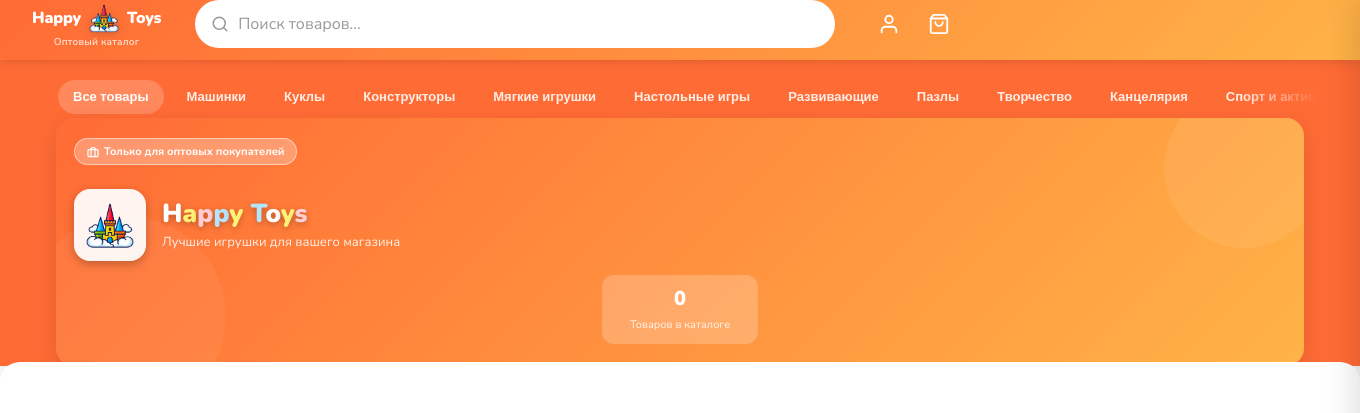
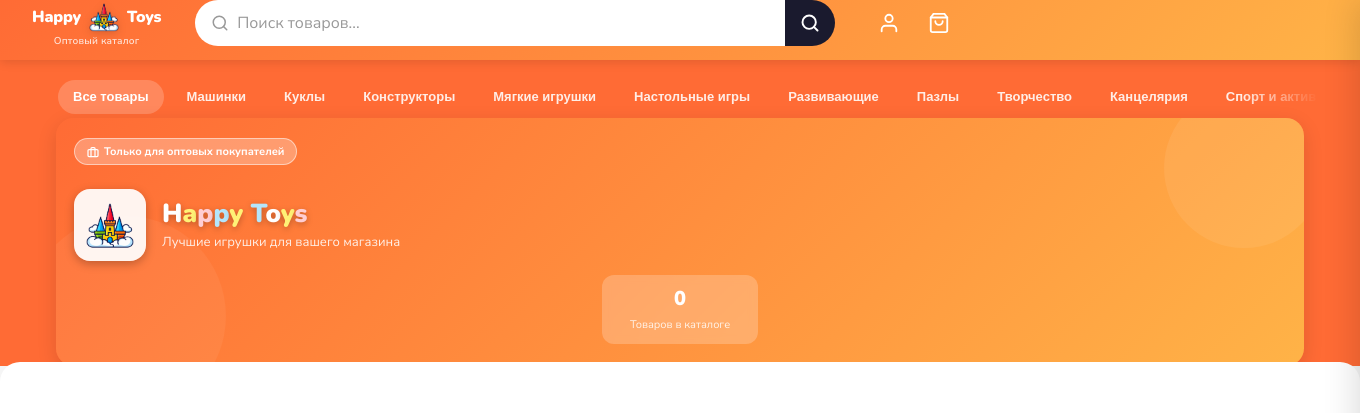
Before and after one commit to asalovadam-create/happy-site, a FastAPI app: page / in a window 1360 px wide. Shown: the top 413 px of the page. Run offline with FastAPI, Linux system fonts and the light colour scheme; data that the repository does not hold is empty; some libraries are stand-ins or nearby versions.

Commit message:
search: attached search button matching sima-land, submit on click/Enter

```diff
--- a/static/app.js
+++ b/static/app.js
@@ -2697,6 +2697,23 @@
   $('searchDrop')?.classList.remove('open');
 }
 
+// Fired by the search button (and Enter) — jumps straight to the flat
+// product list for this query, skipping the category-picker landing screen
+// that renderCatalog() shows by default.
+function submitSearch() {
+  const q = ($('topSearch')?.value || '').trim();
+  if (!q) { $('topSearch')?.focus(); return; }
+  closeSearch();
+  State.category    = null;
+  State.subcategory = null;
+  State.search      = q;
+  State.pageNum      = 1;
+  State.page = 'catalog';
+  document.querySelectorAll('.bn-btn').forEach(b => b.classList.remove('active'));
+  $('bn-catalog')?.classList.add('active');
+  renderCatalogProducts();
+}
+
 function clearSearch() {
   const si = $('topSearch');
   const btn = $('searchClearBtn');
--- a/static/style.css
+++ b/static/style.css
@@ -148,13 +148,23 @@
 .topbar .brand-name-colored span { color: #fff !important; }
 
 /* ── Search ──────────────────────────────────────────────────────────────── */
+/* The whole capsule: input field + attached solid search button, one piece —
+   like a typical marketplace search bar (dark button fused to a white field). */
 .topbar-search {
   position: relative;
   min-width: 0;
   max-width: none; /* full-width row on mobile; desktop re-caps this below */
-}
-
-.topbar-search > svg {
+  display: flex;
+  align-items: stretch;
+}
+
+.topbar-search-field {
+  position: relative;
+  flex: 1;
+  min-width: 0;
+}
+
+.topbar-search-field > svg {
   position: absolute;
   left: 12px;
   top: 50%;
@@ -166,19 +176,19 @@
 
 .topbar-search input {
   width: 100%;
+  height: 100%;
   padding: 8px 32px 8px 34px;
   background: #fff;
-  border: 1.5px solid transparent;
-  border-radius: 24px;
+  border: none;
+  border-radius: 24px 0 0 24px;
   font-size: 16px; /* Must be 16px+ to prevent iOS Safari zoom */
   font-family: inherit;
   outline: none;
-  transition: border-color .2s, box-shadow .2s;
+  transition: box-shadow .2s;
 }
 .topbar-search input::placeholder { color: var(--text3); font-size: 16px; }
 .topbar-search input:focus {
-  border-color: var(--accent);
-  box-shadow: 0 0 0 3px rgba(255,107,53,0.1);
+  box-shadow: inset 0 0 0 2px var(--accent);
 }
 
 .search-clear {
@@ -197,6 +207,23 @@
   transition: background .15s;
 }
 .search-clear:hover { background: var(--border); color: var(--text1); }
+
+/* The attached button itself — dark square fused to the field's right edge,
+   the same construction as a typical marketplace search bar. */
+.search-submit-btn {
+  flex-shrink: 0;
+  width: 44px;
+  border: none;
+  border-radius: 0 24px 24px 0;
+  background: var(--text1);
+  color: #fff;
+  display: flex; align-items: center; justify-content: center;
+  cursor: pointer;
+  transition: background .15s;
+}
+.search-submit-btn:hover { background: #000; }
+.search-submit-btn:active { transform: scale(0.95); }
+.search-submit-btn svg { width: 18px; height: 18px; }
 
 .search-drop {
   position: absolute; /* positions relative to .topbar (sticky = positioned
@@ -3342,8 +3369,10 @@
   /* Desktop search: was a cramped 480px strip squeezed into a corner —
      give it real width and presence, matching a proper storefront header. */
   .topbar-search{max-width:640px;margin:0 24px;flex:1;}
-  .topbar-search input{padding:12px 40px 12px 42px;font-size:15px;border-radius:26px;}
-  .topbar-search > svg{width:18px;height:18px;left:16px;}
+  .topbar-search input{padding:12px 40px 12px 42px;font-size:15px;border-radius:26px 0 0 26px;}
+  .topbar-search-field > svg{width:18px;height:18px;left:16px;}
+  .search-submit-btn{width:50px;border-radius:0 26px 26px 0;}
+  .search-submit-btn svg{width:20px;height:20px;}
   .search-clear{right:14px;}
 }
 @media(min-width:1200px){#mainContent{padding-left:32px;padding-right:32px;} .colored-zone-inner, .page-panel-inner { padding-left:32px; padding-right:32px; }}
--- a/templates/index.html
+++ b/templates/index.html
@@ -228,9 +228,14 @@
     </div>
 
     <div class="topbar-search">
-      <svg viewBox="0 0 24 24" fill="none" stroke="currentColor" stroke-width="2" stroke-linecap="round"><circle cx="11" cy="11" r="8"/><path d="M21 21l-4.35-4.35"/></svg>
-      <input id="topSearch" type="search" placeholder="Поиск товаров..." oninput="onSearch(this.value)" autocomplete="off" aria-label="Поиск товаров">
-      <button class="search-clear" id="searchClearBtn" onclick="clearSearch()" style="display:none" aria-label="Очистить поиск">✕</button>
+      <div class="topbar-search-field">
+        <svg viewBox="0 0 24 24" fill="none" stroke="currentColor" stroke-width="2" stroke-linecap="round"><circle cx="11" cy="11" r="8"/><path d="M21 21l-4.35-4.35"/></svg>
+        <input id="topSearch" type="search" placeholder="Поиск товаров..." oninput="onSearch(this.value)" onkeydown="if(event.key==='Enter'){event.preventDefault();submitSearch();}" autocomplete="off" aria-label="Поиск товаров">
+        <button class="search-clear" id="searchClearBtn" onclick="clearSearch()" style="display:none" aria-label="Очистить поиск">✕</button>
+      </div>
+      <button class="search-submit-btn" onclick="submitSearch()" aria-label="Найти">
+        <svg viewBox="0 0 24 24" fill="none" stroke="currentColor" stroke-width="2.3" stroke-linecap="round"><circle cx="11" cy="11" r="8"/><path d="M21 21l-4.35-4.35"/></svg>
+      </button>
       <div class="search-drop" id="searchDrop"></div>
     </div>
    </div>
```
